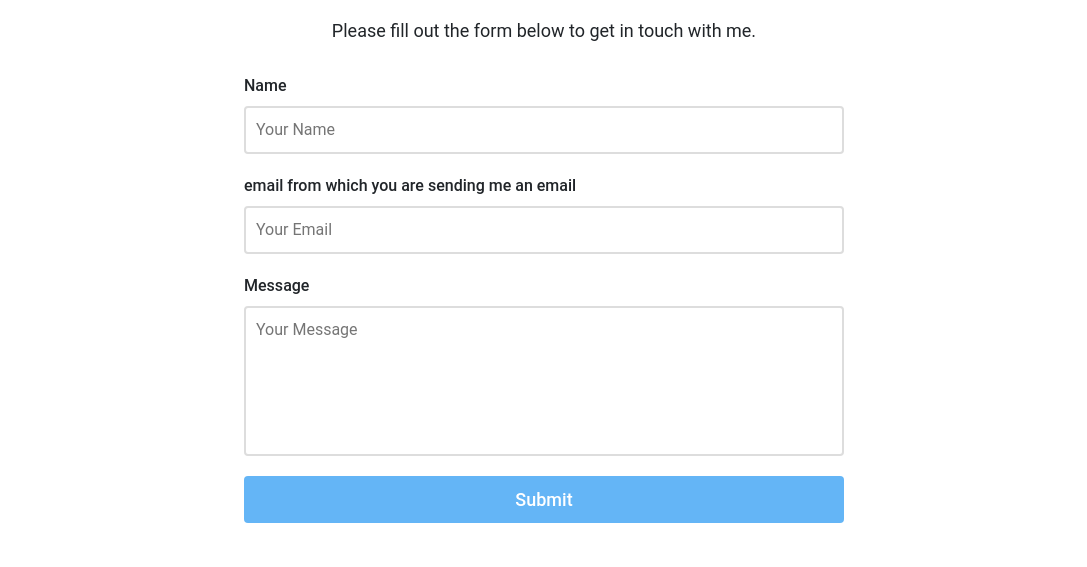
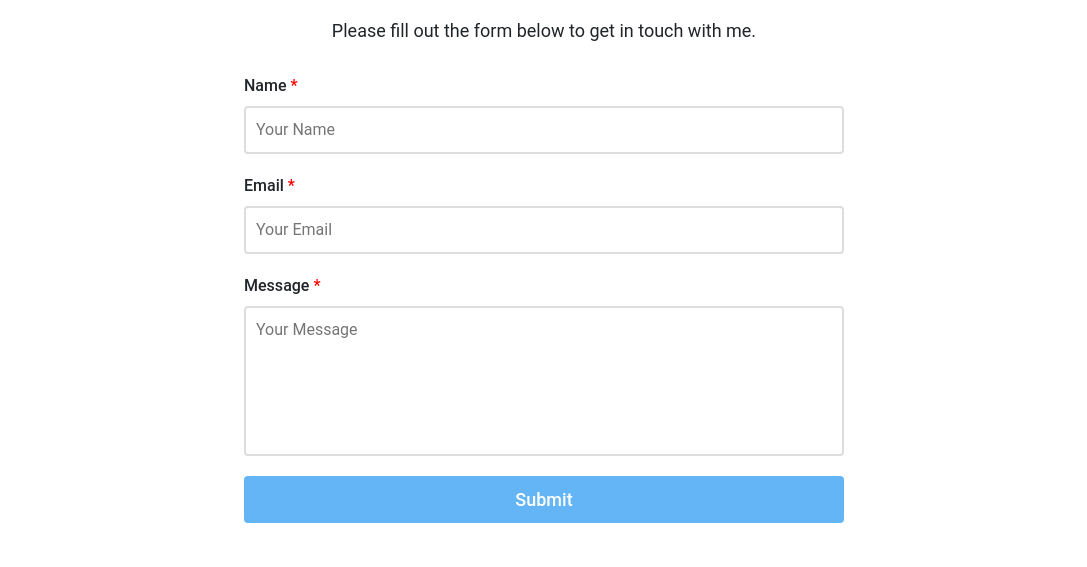
Before and after one commit to Betojr04/Web-dev-services-landing-page, a React app: page /contact in a window 1280 px wide. Shown: the part 91-658 px from the top of the page, without its empty margins (96-1183 px from the left). Built offline with nearby package versions, Linux system fonts and the light colour scheme; no server answers.

Commit message:
edited the contact form, added astericks in red and made it so that the form wont be submitted unless all the forms are filled out

```diff
--- a/src/front/js/layout.js
+++ b/src/front/js/layout.js
@@ -25,7 +25,7 @@ const Layout = () => {
         <ScrollToTop>
           <Navbar />
           <Routes>
-            <Route element={<Home />} path="/" />
+            <Route element={<Home />} path="/home" />
             <Route element={<ContactMe />} path="/contact" />
             <Route element={<Single />} path="/single/:theid" />
             <Route element={<h1>Not found!</h1>} />
--- a/src/front/js/pages/Contactme.js
+++ b/src/front/js/pages/Contactme.js
@@ -7,16 +7,20 @@ const ContactMe = () => {
       <h1>Contact Me</h1>
       <p>Please fill out the form below to get in touch with me.</p>
       <form className="contact-form">
-        <label htmlFor="name">Name</label>
-        <input type="text" id="name" placeholder="Your Name" />
+        <label htmlFor="name">
+          Name <span className="required">*</span>
+        </label>
+        <input type="text" id="name" placeholder="Your Name" required />
 
         <label htmlFor="email">
-          email from which you are sending me an email
+          Email <span className="required">*</span>
         </label>
-        <input type="email" id="email" placeholder="Your Email" />
+        <input type="email" id="email" placeholder="Your Email" required />
 
-        <label htmlFor="message">Message</label>
-        <textarea id="message" placeholder="Your Message"></textarea>
+        <label htmlFor="message">
+          Message <span className="required">*</span>
+        </label>
+        <textarea id="message" placeholder="Your Message" required></textarea>
 
         <button type="submit" className="submit-btn">
           Submit
--- a/src/front/styles/contactme.css
+++ b/src/front/styles/contactme.css
@@ -1,3 +1,7 @@
+.required {
+  color: red;
+}
+
 .contact-page {
   display: flex;
   flex-direction: column;
```
